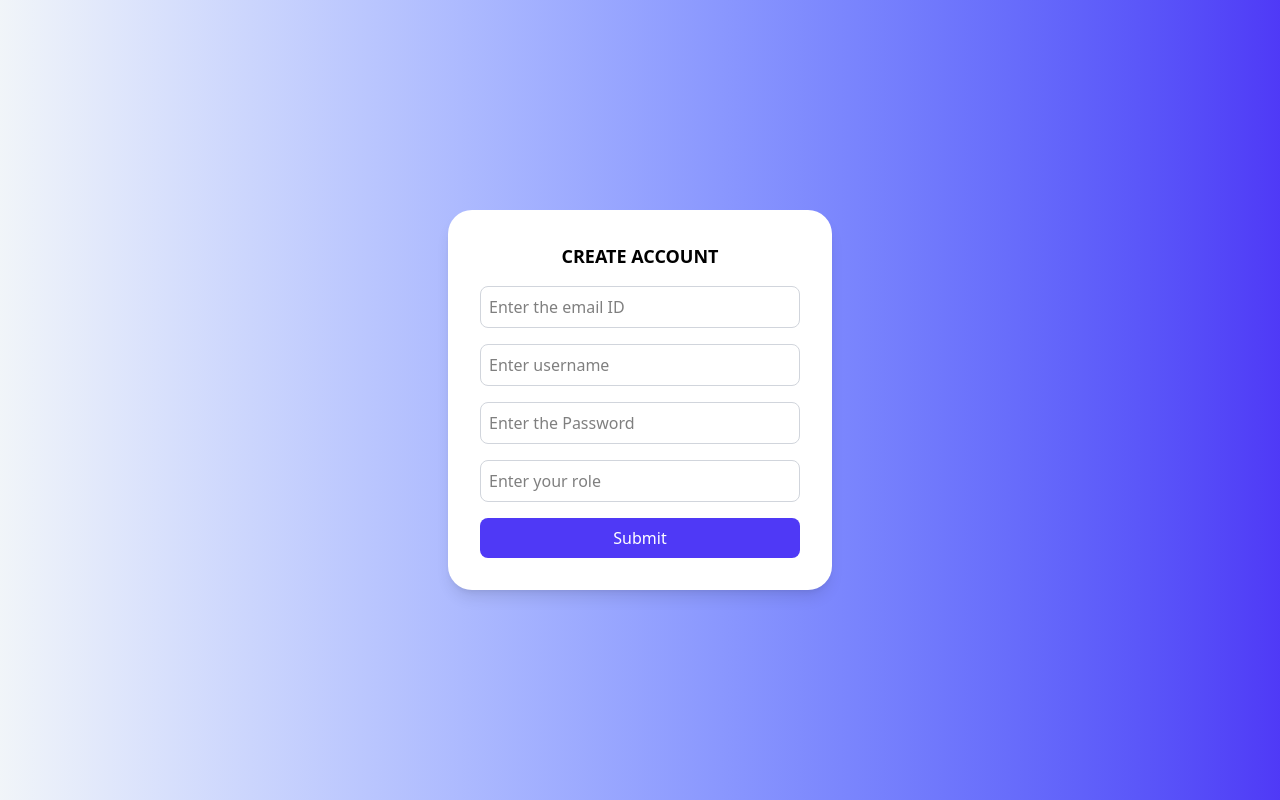
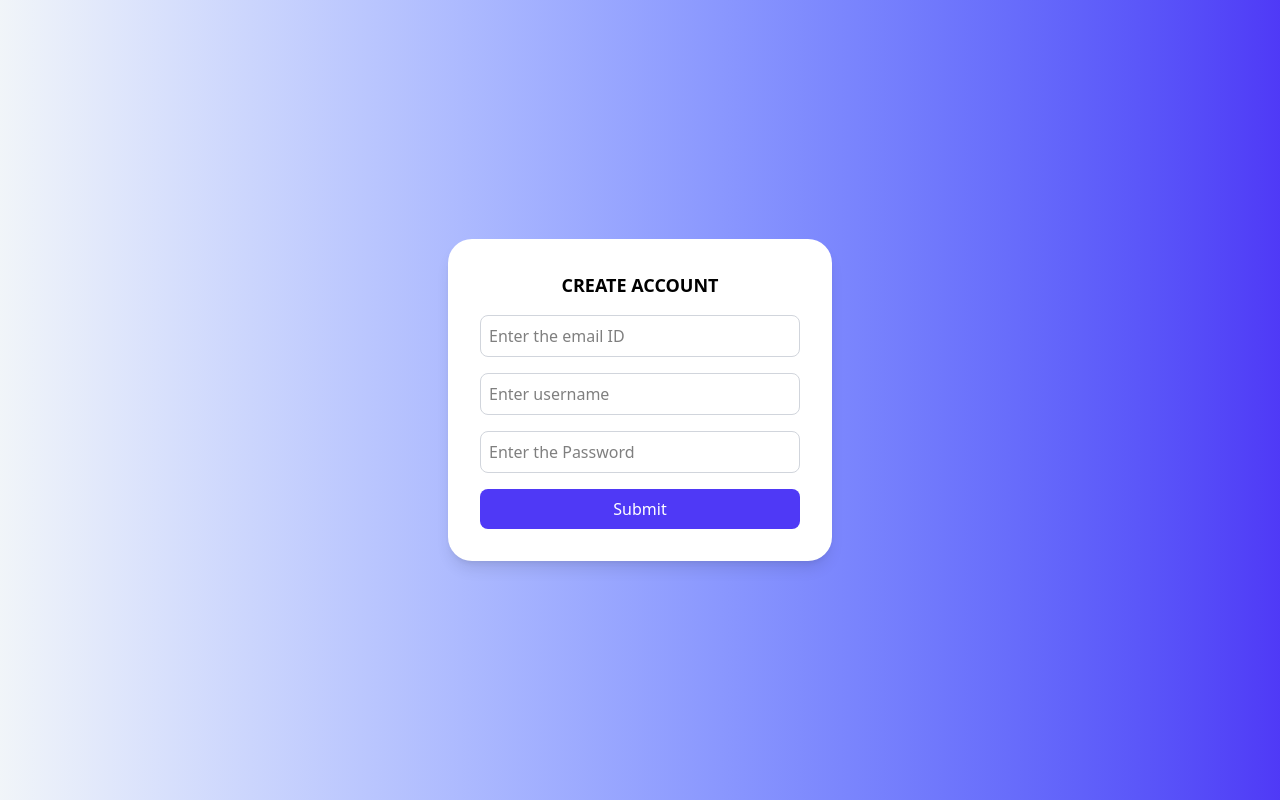
Before and after one commit to kashish00208/taskSync, a Next.js app: page / in a window 1280 px wide. Built offline with nearby package versions, Linux system fonts and the light colour scheme.

Commit message:
add dotenv dependency and remove role field from signup process

```diff
--- a/package.json
+++ b/package.json
@@ -11,6 +11,7 @@
   "dependencies": {
     "axios": "^1.8.1",
     "bcryptjs": "^3.0.2",
+    "dotenv": "^16.5.0",
     "jsonwebtoken": "^9.0.2",
     "mongoose": "^8.12.1",
     "next": "15.2.1",
--- a/src/lib/authutils.ts
+++ b/src/lib/authutils.ts
@@ -1,6 +1,7 @@
 import bcrypt from 'bcryptjs';
 import jwt from 'jsonwebtoken';
-
+import dotenv from 'dotenv'
+dotenv.config()
 
 export const hashPassword = async (password: string) => {
   const salt = await bcrypt.genSalt(10);
--- a/src/models/User.ts
+++ b/src/models/User.ts
@@ -21,11 +21,6 @@ const UserSchema: Schema<User> = new Schema({
     type: String,
     required: [true, "Name is required"],
   },
-  role: {
-    type: String,
-    enum: ["Admin", "Manager", "Member"],
-    required: [true, "Role is required"],
-  },
   password: {
     type: String,
     required: [true, "Password is required"],
--- a/src/pages/api/SignUp.ts
+++ b/src/pages/api/SignUp.ts
@@ -5,11 +5,11 @@ import { hashPassword, createToken } from "../../lib/authutils";
 
 const signUPHandler = async (req: NextApiRequest, res: NextApiResponse) => {
   console.log("Sign-up started")
-  const { email, username, password, role } = req.body;
+  const { email, username, password } = req.body;
   console.log("Fteched data from user")
 
   // Checking if all fields are provided
-  if (!email || !username || !password || !role) {
+  if (!email || !username || !password) {
     return res.status(400).json({ message: "Please provide all fields." });
   }
   console.log("check 1")
@@ -34,7 +34,6 @@ const signUPHandler = async (req: NextApiRequest, res: NextApiResponse) => {
       email,
       username,
       password: hashedPassword,
-      role,
     });
     console.log("New user created")
 
--- a/src/pages/auth/SignUp.tsx
+++ b/src/pages/auth/SignUp.tsx
@@ -5,12 +5,11 @@ const SignUp = () => {
   const [email, setEmail] = useState("");
   const [username, setUsername] = useState("");
   const [password, setPassword] = useState("");
-  const [role, setRole] = useState("");
   const [msg, setMsg] = useState("");
 
   const handleSubmitForm = async (e: React.FormEvent) => {
     e.preventDefault();
-    if (!email || !username || !password || !role) {
+    if (!email || !username || !password ) {
       setMsg("All fields are required");
       console.log("All fields are required");
       return;
@@ -21,7 +20,7 @@ const SignUp = () => {
         headers: {
           "content-type": "application/json",
         },
-        body: JSON.stringify({ email, username, password, role }),
+        body: JSON.stringify({ email, username, password }),
       });
       if(!res.ok){
         const errorText = await res.text();
@@ -71,15 +70,7 @@ const SignUp = () => {
             required
             className="w-full p-2 border border-gray-300 rounded-lg"
           />
-          <input
-            type="text"
-            id="role"
-            value={role}
-            placeholder="Enter your role"
-            onChange={(e) => setRole(e.target.value)}
-            required
-            className="w-full p-2 border border-gray-300 rounded-lg"
-          />
+
           <button
             type="submit"
             className="w-full bg-indigo-600 text-white py-2 rounded-lg hover:bg-indigo-700 transition cursor-pointer"
```
Also changed, not shown: 1 other file (tests, documents, lock files or other folders).
